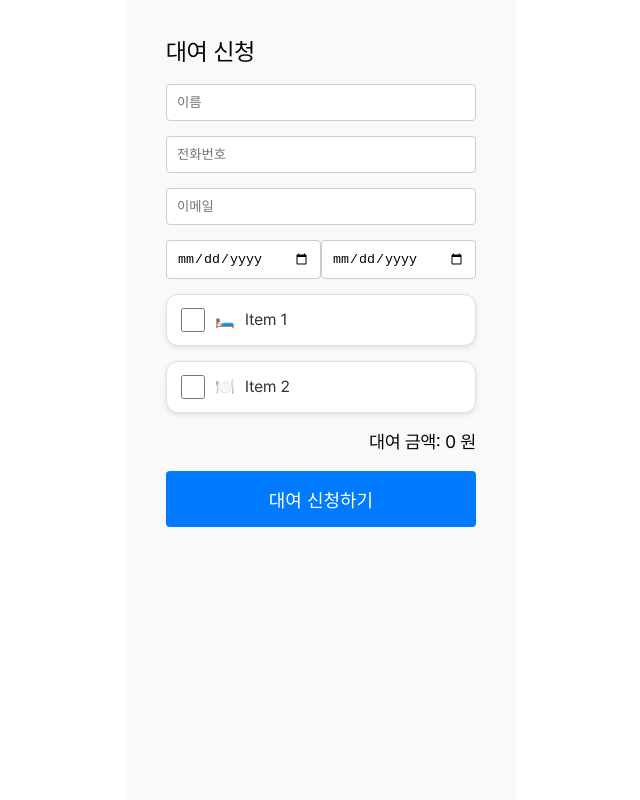
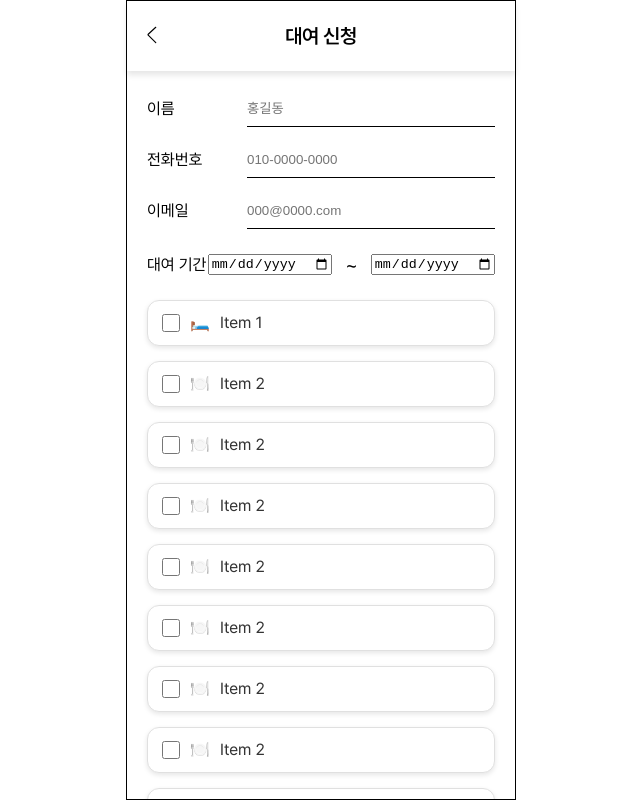
Before and after one commit to s-uxun/BorrowTrip, a React (Create React App) app: page /order in a window 1280 px wide. Shown: the whole page, without its empty margins (319-959 px from the left). Built offline with nearby package versions, Linux system fonts and the light colour scheme.

Commit message:
Design & Feat: 오더 페이지 디자인 완료 및 check 페이지 추가

```diff
--- a/src/App.js
+++ b/src/App.js
@@ -8,6 +8,7 @@ import { createGlobalStyle } from "styled-components";
 import LandingPage from "./pages/LandingPage.jsx";
 import ListPage from "./pages/ListPage.jsx";
 import OrderPage from "./pages/OrderPage.jsx";
+import CheckPage from "./pages/CheckPage.jsx";
 
 function App() {
 
@@ -33,6 +34,7 @@ function App() {
           <Route path="/" element={<LandingPage />} />
           <Route path="/order" element={<OrderPage />} />
           <Route path="/list" element={<ListPage />} />
+          <Route path="/check/${orderNumber}" element={<CheckPage />} />
         </Routes>
       </Router>
     </>
@@ -50,8 +52,8 @@ const GlobalStyle = createGlobalStyle`
     flex-direction: column;
     align-items: center;
     font-family: "Pretendard";
-    padding: 20px 20px 0;
-    background-color: #F9F9F9;
+    background-color: #fff;
+    border: 0.5px solid black;
     box-sizing: border-box;
   }
 `
--- /dev/null
+++ b/src/pages/CheckPage.jsx
@@ -0,0 +1,9 @@
+import React, { useState, useEffect, useRef } from "react";
+import styled from "styled-components";
+import { useNavigate } from "react-router-dom";
+import instance from "axios";
+
+const CheckPage = () => {
+};
+
+export default CheckPage;
--- a/src/pages/OrderPage.jsx
+++ b/src/pages/OrderPage.jsx
@@ -5,6 +5,8 @@ import useItemStore from "../stores/ItemStore";
 import Detail from "../components/Detail";
 import Confirm from "../components/Confirm";
 import instance from "axios";
+
+import Back from "../images/Back.svg";
 
 const OrderPage = () => {
   const items = useItemStore((state) => state.items);
@@ -135,7 +137,8 @@ const OrderPage = () => {
       );
 
       console.log(response);
-      navigate("/list");
+      const orderNumber = response.data.orderNumber;
+      navigate(`/check/${orderNumber}`);
     } catch (error) {
       console.error("Order submission failed:", error);
     }
@@ -150,42 +153,59 @@ const OrderPage = () => {
   }, 0);
 
   return (
+    <Wrapper>
+      <Header>
+        <BackButton onClick={() => navigate("/")}>
+        <img src={Back} alt="Back" />
+        </BackButton>
+        <Title>대여 신청</Title>
+      </Header>
       <Container>
-      <Title>대여 신청</Title>
+      <InputWrapper>
+      <Label>이름</Label>
       <Input
         ref={nameRef}
         type="text"
-        placeholder="이름"
+        placeholder="홍길동"
         value={userData.name}
         onChange={(e) => setUserData({ ...userData, name: e.target.value })}
         isError={errorFields.name}
       />
+    </InputWrapper>
+    <InputWrapper>
+      <Label>전화번호</Label>
       <Input
         ref={phoneNumberRef}
         type="text"
-        placeholder="전화번호"
+        placeholder="010-0000-0000"
         value={userData.phoneNumber}
         onChange={handlePhoneNumberChange}
-        maxLength={13} // 하이픈 포함 13자리 제한
+        maxLength={13}
         isError={errorFields.phoneNumber}
       />
+    </InputWrapper>
+    <InputWrapper>
+      <Label>이메일</Label>
       <Input
         ref={emailRef}
         type="email"
-        placeholder="이메일"
+        placeholder="000@0000.com"
         value={userData.email}
         onChange={(e) => setUserData({ ...userData, email: e.target.value })}
         isError={errorFields.email}
       />
+    </InputWrapper>
     <DateContainer>
-        <Input
+    <Label>대여 기간</Label>
+      <DateInput
         ref={startDateRef}
         type="date"
         value={userData.startDate}
         onChange={(e) => setUserData({ ...userData, startDate: e.target.value })}
         isError={errorFields.startDate}
       />
-        <Input
+      <Tilde>~</Tilde>
+      <DateInput
         ref={endDateRef}
         type="date"
         value={userData.endDate}
@@ -207,7 +227,7 @@ const OrderPage = () => {
                 <QuantityButton
                   onClick={() => handleQuantityChange(item.id, selectedItems[item.id].quantity - 1)}
                 >
-                -
+                  −
                 </QuantityButton>
                 <QuantityDisplay>{selectedItems[item.id].quantity}</QuantityDisplay>
                 <QuantityButton
@@ -220,6 +240,7 @@ const OrderPage = () => {
           </ItemContainer>
         ))}
         <TotalAmount>대여 금액: {totalAmount.toLocaleString()} 원</TotalAmount>
+        <Notice>보증금은 보증금표를 확인해주세요. <br/>대여비와 보증금은 픽업 현장에서 결제해주세요. </Notice>
         <SubmitButton onClick={handleSubmit}>대여 신청하기</SubmitButton>
         {showDetail && <Detail item={showDetail} onClose={() => setShowDetail(null)} />}
         {showConfirm && (
@@ -231,41 +252,107 @@ const OrderPage = () => {
           />
         )}
       </Container>
+    </Wrapper>
   );
 };
 
-const Container = styled.div`
-  padding: 20px;
-  background-color: #f9f9f9;
+export default OrderPage;
+
+const Wrapper = styled.div`
+  display: flex;
+  flex-direction: column;
+  width: 100%;
   max-width: 390px;
+  height: 100%;
   margin: 0 auto;
+  box-sizing: border-box;
+  font-family: Pretendard;
+`;
+
+const Header = styled.div`
+  display: flex;
+  align-items: center;
+  justify-content: center;
+  position: relative;
+  width: 100%;
+  padding: 25px 0;
+  box-shadow: 0px 4px 6px rgba(0, 0, 0, 0.1);
+`;
+
+const BackButton = styled.div`
+  cursor: pointer;
+  width: 10px;
+  position: absolute;
+  left: 0;
+  img {
+    width: 10px;
+    height: 20px;
+  }
+  margin-left: 20px;
 `;
 
 const Title = styled.h1`
-  font-size: 24px;
-  margin-bottom: 20px;
+  color: #000;
+  text-align: center;
+  font-size: 20px;
+  font-weight: 600;
+  letter-spacing: -0.5px;
+  margin: 0;
+`;
+
+const Container = styled.div`
+  padding: 20px;
+  max-width: 390px;
+  margin: 0 ;
+  padding-bottom: 20px;
+  overflow: auto;
+
+  &::-webkit-scrollbar {
+    display: none;
+  }
+`;
+
+const InputWrapper = styled.div`
+  display: flex;
+  align-items: center;
+  margin-bottom: 15px;
+`;
+
+const Label = styled.label`
+  width: 100px; /* 레이블의 고정 너비 설정 */
+  font-size: 16px;
+  color: #000;
 `;
 
 const Input = styled.input`
-  width: 100%;
-  padding: 10px;
-  margin-bottom: 15px;
-  border: 1px solid #ccc;
-  border-radius: 4px;
+  flex: 1;
+  padding: 10px 0;
+  border: none;
+  border-bottom: 1px solid #000;
   box-sizing: border-box;
   appearance: none;
 
-  &:focus{
+  &:focus {
     outline: none;
-    border: 1px solid ${(props) => (props.isError ? "red" : "blue")};
+    border-bottom: 1px solid ${(props) => (props.isError ? "red" : "#1B4AB9")};
   }
 `;
 
-export default OrderPage;
+const DateInput = styled.input`
+  display: flex;
+  align-items: center;
+`;
 
 const DateContainer = styled.div`
   display: flex;
   justify-content: space-between;
+  align-items: center;
+  margin: 25px 0;
+`;
+
+const Tilde = styled.span`
+  font-size: 20px;
+  margin: 0 13px;
 `;
 
 const ItemContainer = styled.div`
@@ -297,11 +384,11 @@ const QuantityContainer = styled.div`
 `;
 
 const QuantityButton = styled.button`
-  background-color: #3f51b5;
+  background-color: #356df0;
   color: white;
   border: none;
-  width: 30px;
-  height: 30px;
+  width: 20px;
+  height: 20px;
   border-radius: 50%;
   cursor: pointer;
   font-size: 20px;
@@ -309,42 +396,51 @@ const QuantityButton = styled.button`
   align-items: center;
   justify-content: center;
   &:hover {
-    background-color: #303f9f;
+    background-color: #1B4AB9;
   }
 `;
 
 const QuantityDisplay = styled.span`
   font-size: 18px;
-  margin: 0 15px;
+  margin: 0 7px;
   min-width: 20px;
   text-align: center;
 `;
 
 const Checkbox = styled.input`
   margin-right: 10px;
-  width: 24px;
-  height: 24px;
-  border: 2px solid #3f51b5;
+  width: 18px;
+  height: 18px;
   border-radius: 4px;
 `;
 
 const TotalAmount = styled.div`
   font-size: 18px;
-  margin-top: 20px;
+  margin: 40px 0 15px;
   text-align: right;
 `;
 
 const SubmitButton = styled.button`
+  font-family: Pretendard;
   width: 100%;
   padding: 15px;
-  background-color: #007bff;
+  background-color: #356df0;
   color: white;
   border: none;
-  border-radius: 4px;
+  border-radius: 10px;
   font-size: 18px;
   cursor: pointer;
   margin-top: 20px;
   &:hover {
-    background-color: #0056b3;
+    background-color: #1B4AB9;
   }
 `;
+
+const Notice = styled.p`
+color: #C3C3C3;
+font-size: 12px;
+font-style: normal;
+font-weight: 400;
+line-height: 1.7;
+margin-left: 3px;
+`;
--- a/src/stores/ItemStore.js
+++ b/src/stores/ItemStore.js
@@ -2,9 +2,17 @@ import { create } from "zustand";
 
 const useItemStore = create((set) => ({
   items: [
-    { id: "item_1", name: "Item 1", icon: "🛏️", img: "/path/to/img1", text: "Item 1 Description", price: 100000 },
-    { id: "item_2", name: "Item 2", icon: "🍽️", img: "/path/to/img2", text: "Item 2 Description", price: 200000 },
-    // ... 10 more items
+    { id: "1", name: "Item 1", icon: "🛏️", img: "/path/to/img1", text: "Item 1 Description", price: 100000 },
+    { id: "2", name: "Item 2", icon: "🍽️", img: "/path/to/img2", text: "Item 2 Description", price: 200000 },
+    { id: "3", name: "Item 2", icon: "🍽️", img: "/path/to/img2", text: "Item 2 Description", price: 200000 },
+    { id: "4", name: "Item 2", icon: "🍽️", img: "/path/to/img2", text: "Item 2 Description", price: 200000 },
+    { id: "5", name: "Item 2", icon: "🍽️", img: "/path/to/img2", text: "Item 2 Description", price: 200000 },
+    { id: "6", name: "Item 2", icon: "🍽️", img: "/path/to/img2", text: "Item 2 Description", price: 200000 },
+    { id: "7", name: "Item 2", icon: "🍽️", img: "/path/to/img2", text: "Item 2 Description", price: 200000 },
+    { id: "8", name: "Item 2", icon: "🍽️", img: "/path/to/img2", text: "Item 2 Description", price: 200000 },
+    { id: "9", name: "Item 2", icon: "🍽️", img: "/path/to/img2", text: "Item 2 Description", price: 200000 },
+    { id: "10", name: "Item 2", icon: "🍽️", img: "/path/to/img2", text: "Item 2 Description", price: 200000 },
+    { id: "11", name: "Item 2", icon: "🍽️", img: "/path/to/img2", text: "Item 2 Description", price: 200000 },
   ],
   updateItemQuantity: (id, quantity) =>
     set((state) => ({
```
Also changed, not shown: src/images/Back.svg (added). Lines whose indentation alone changed are shown as unchanged.
